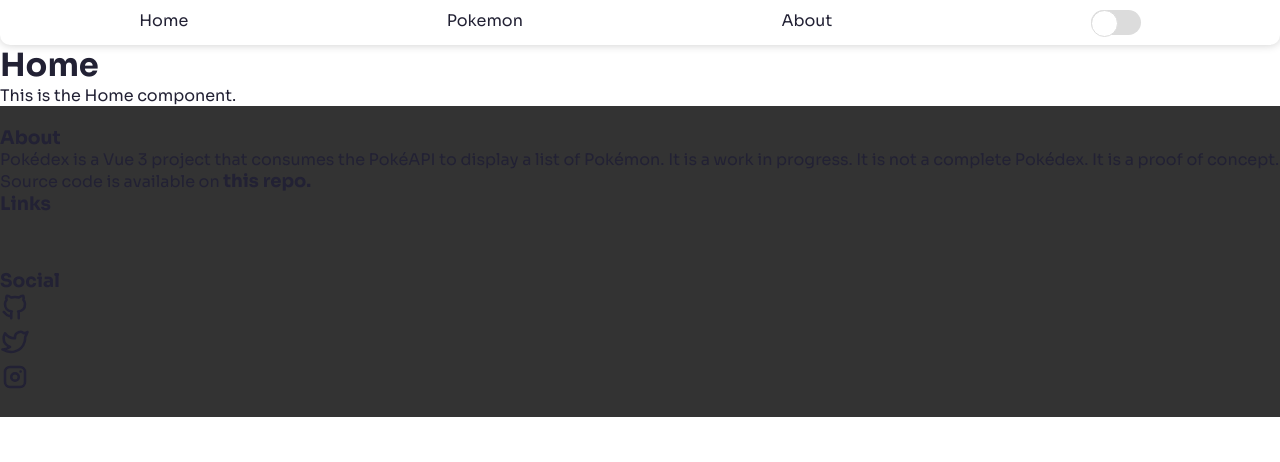
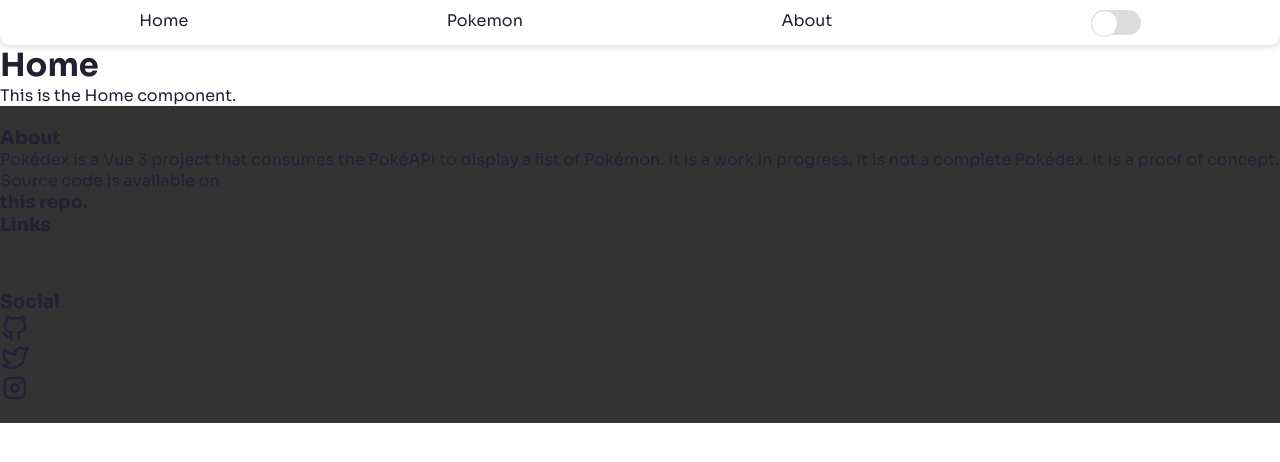
Before and after one commit to Fercho5656/Pokedex, a Vue app: page / in a window 1280 px wide. Shown: the top 462 px of the page. Built offline with nearby package versions, Linux system fonts and the light colour scheme; no server answers.

Commit message:
Removed inline-block display

```diff
--- a/src/components/Anchor.vue
+++ b/src/components/Anchor.vue
@@ -36,7 +36,6 @@ a {
   font-weight: 700;
   display: flex;
   align-items: center;
-  display: inline-block;
 }
 
 a:hover {
```
